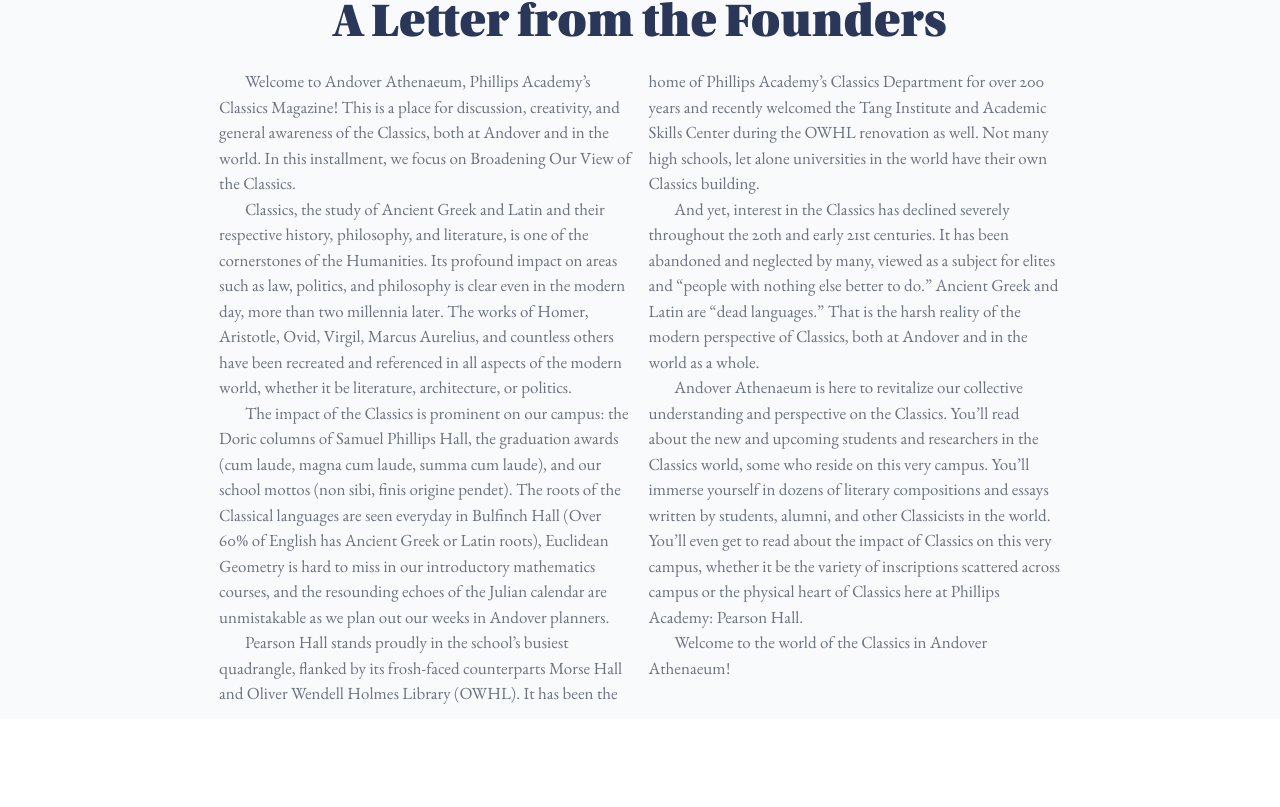
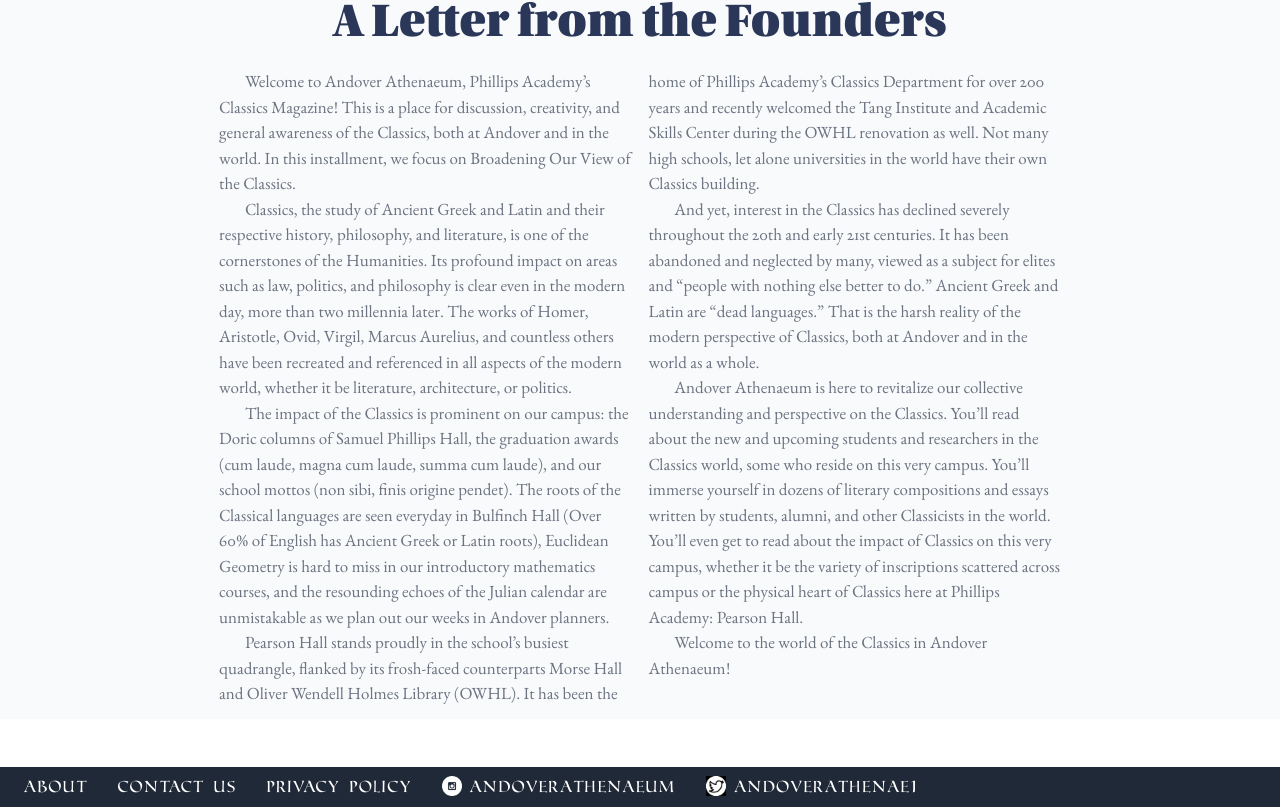
Before and after one commit to andoverathenaeum/andover-athenaeum, a Next.js app: page / in a window 1280 px wide. Shown: the part 760-1567 px from the top of the page. Before the commit the page ends 1479 px from the top, so only its background shows below. Built offline with nearby package versions, Linux system fonts and the light colour scheme; a web font is replaced by a local one; what @tailwindcss/typography would draw is missing.

Commit message:
kaguya sama

```diff
--- /dev/null
+++ b/src/layouts/footer.js
@@ -0,0 +1,31 @@
+import React, { Fragment } from 'react'
+import Link from 'next/link'
+import Image from 'next'
+
+export function Footer() {
+  return (
+    <nav className="bg-gray-800 mt-12 z-50 w-screen">
+      <div className="inside-bottom-banner">
+        <ul className="bottom-banner-li roman text-md text-white pl-6 pt-2 flex text-center h-10">
+          <li><a href="https://andoverathenaeum.com/about">About</a></li>
+          <li><a href="mailto:andoverathenaeum@gmail.com">Contact us</a></li>
+          <li><a href="https://andoverathenaeum.com/privacy-policy">Privacy
+                                                                    Policy</a>
+          </li>
+          <li><a href="https://www.instagram.com/andoverathenaeum/"><img
+            src="/assets/instagram.png"
+            className="inline mr-2"
+            style={{ width: 20 }}
+            alt=""
+          />andoverathenaeum</a></li>
+          <li><a href="https://twitter.com/andoverathenae1"><img
+            src="/assets/twitter.png"
+            className="inline mr-2"
+            style={{ width: 20 }}
+            alt=""
+          />andoverathenae1</a></li>
+        </ul>
+      </div>
+    </nav>
+  )
+}
--- a/src/layouts/navigation.js
+++ b/src/layouts/navigation.js
@@ -1,11 +1,13 @@
 import React, { Fragment } from 'react'
 import { Header } from './header'
+import { Footer } from './footer'
 
 export function Navigation({ children }) {
   return (
     <Fragment>
       <Header />
       <div className="bg-gray-50 border-t border-color-gray-200">{children}</div>
+      <Footer />
     </Fragment>
   )
 }
--- a/src/styles/basic.css
+++ b/src/styles/basic.css
@@ -482,18 +482,6 @@
   padding: 0;
 }
 
-.bottom-banner-li {
-  color: #ffffff;
-	font-family: "RomanSD", Times New Roman, sans-serif;
-	font-size: 16px;
-	list-style-type: none;
-	vertical-align: middle;
-	text-align: center;
-  cursor: pointer;
-  display: flex;
-  margin: 12px;
-}
-
 .bottom-banner-li li {
   padding: 0 30px 0 0;
 }
--- a/src/styles/styles.css
+++ b/src/styles/styles.css
@@ -14,6 +14,12 @@
     font-size: min(6vw, 50px);
     cursor: default;
     pointer-events: none;
+}
+
+.bottom-banner-li {
+    list-style-type: none;
+    vertical-align: middle;
+    cursor: pointer;
 }
 
 .article {
```
